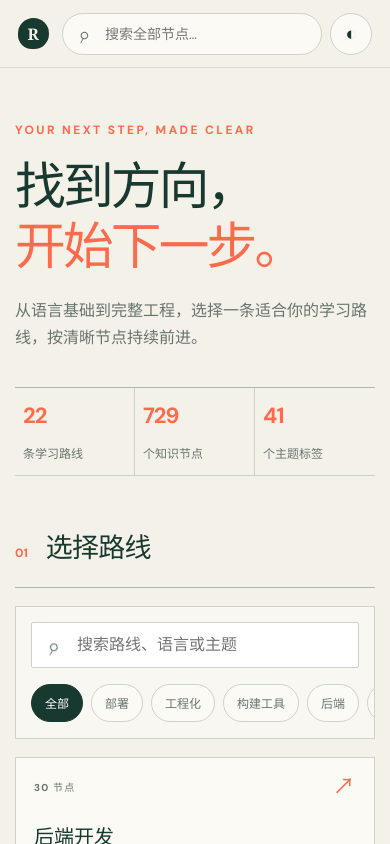
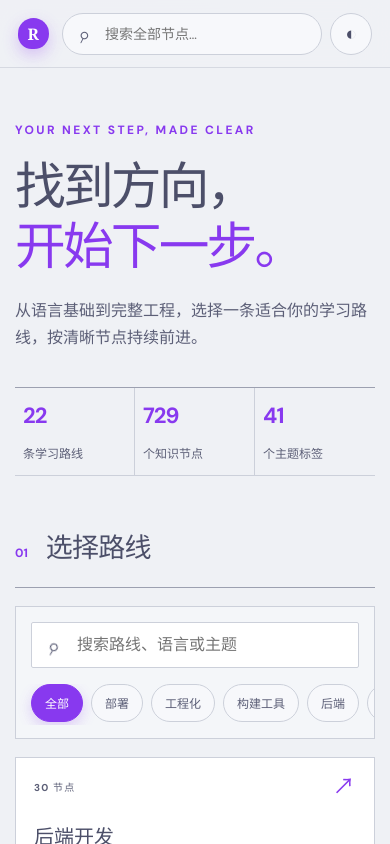
Before and after one commit to deantook/roadmap, a React (Vite) app: page / in a window 390 px wide. Shown: the top 844 px of the page. Built offline with nearby package versions, Linux system fonts and the light colour scheme; a web font is replaced by a local one.

Commit message:
Refactor theme management in App component to use useLayoutEffect for immediate updates. Update CSS variables for improved light and dark themes, enhancing overall UI aesthetics and responsiveness.

```diff
--- a/src/styles.css
+++ b/src/styles.css
@@ -2,22 +2,29 @@
 
 :root {
   color-scheme: light;
-  --bg: #f4f1e8;
-  --surface: #fbfaf5;
+  /* Catppuccin Latte */
+  --bg: #eff1f5;
+  --surface: #f7f8fb;
   --surface-strong: #ffffff;
-  --ink: #18392f;
-  --muted: #68756f;
-  --line: #ccd3c8;
-  --line-strong: #aeb9ad;
-  --accent: #ff694c;
-  --accent-soft: #ffe0d7;
-  --green: #2d725c;
-  --green-soft: #dcebe1;
-  --yellow: #b88928;
-  --yellow-soft: #f4e7bd;
-  --blue: #56708f;
-  --blue-soft: #dfe7ef;
-  --shadow: 0 18px 50px rgba(32, 55, 46, 0.08);
+  --card-surface: #ffffff;
+  --ink: #4c4f69;
+  --muted: #5c5f77;
+  --line: #ccd0da;
+  --line-strong: #9ca0b0;
+  --accent: #8839ef;
+  --accent-strong: #6d2cc0;
+  --accent-soft: #eadcff;
+  --on-accent: #ffffff;
+  --green: #40a02b;
+  --green-soft: #e1f1dc;
+  --yellow: #b56d00;
+  --yellow-soft: #f9e8c7;
+  --blue: #1e66f5;
+  --blue-soft: #dce7ff;
+  --focus: #7287fd;
+  --overlay: rgba(76, 79, 105, .48);
+  --shadow: 0 18px 50px rgba(76, 79, 105, .14);
+  --drawer-shadow: rgba(76, 79, 105, .2);
   font-family: 'DM Sans', 'Noto Sans SC', system-ui, sans-serif;
   background: var(--bg);
   color: var(--ink);
@@ -26,31 +33,45 @@
 
 :root[data-theme='dark'] {
   color-scheme: dark;
-  --bg: #10251f;
-  --surface: #17312a;
-  --surface-strong: #1c3a32;
-  --ink: #f5f0e4;
-  --muted: #aebdb6;
-  --line: #345149;
-  --line-strong: #587068;
-  --accent: #ff8067;
-  --accent-soft: #5a332d;
-  --green: #80c8ad;
-  --green-soft: #244c3f;
-  --yellow: #e3bd61;
-  --yellow-soft: #4d4328;
-  --blue: #a4bdd8;
-  --blue-soft: #2c4155;
-  --shadow: 0 18px 50px rgba(0, 0, 0, 0.22);
+  /* Catppuccin Mocha */
+  --bg: #1e1e2e;
+  --surface: #27273a;
+  --surface-strong: #313244;
+  --card-surface: #38394c;
+  --ink: #cdd6f4;
+  --muted: #a6adc8;
+  --line: #45475a;
+  --line-strong: #6c7086;
+  --accent: #cba6f7;
+  --accent-strong: #b4befe;
+  --accent-soft: #45375a;
+  --on-accent: #1e1e2e;
+  --green: #a6e3a1;
+  --green-soft: #304c3a;
+  --yellow: #f9e2af;
+  --yellow-soft: #50482f;
+  --blue: #89b4fa;
+  --blue-soft: #334566;
+  --focus: #b4befe;
+  --overlay: rgba(17, 17, 27, .72);
+  --shadow: 0 20px 56px rgba(17, 17, 27, .4);
+  --drawer-shadow: rgba(17, 17, 27, .58);
 }
 
 * { box-sizing: border-box; }
 html { scroll-behavior: smooth; }
-body { margin: 0; min-width: 320px; min-height: 100vh; background: var(--bg); }
+body {
+  margin: 0;
+  min-width: 320px;
+  min-height: 100vh;
+  background:
+    radial-gradient(circle at 12% -8%, color-mix(in srgb, var(--accent) 10%, transparent) 0, transparent 32rem),
+    var(--bg);
+}
 button, input { font: inherit; }
 a { color: inherit; }
 button, a { -webkit-tap-highlight-color: transparent; }
-:focus-visible { outline: 3px solid color-mix(in srgb, var(--accent) 75%, white); outline-offset: 3px; }
+:focus-visible { outline: 3px solid var(--focus); outline-offset: 3px; }
 
 .app-shell { min-height: 100vh; }
 .site-header {
@@ -68,10 +89,10 @@ button, a { -webkit-tap-highlight-color: transparent; }
 }
 
 .brand { display: flex; align-items: center; gap: 11px; font-weight: 700; text-decoration: none; letter-spacing: .05em; }
-.brand-mark { width: 31px; height: 31px; display: grid; place-items: center; background: var(--ink); color: var(--bg); font-family: Georgia, serif; border-radius: 50% 50% 48% 44%; }
+.brand-mark { width: 31px; height: 31px; display: grid; place-items: center; background: var(--accent); color: var(--on-accent); font-family: Georgia, serif; border-radius: 50% 50% 48% 44%; box-shadow: 0 6px 16px color-mix(in srgb, var(--accent) 28%, transparent); }
 .header-actions { display: flex; align-items: center; gap: 12px; }
 .icon-button { width: 42px; height: 42px; border: 1px solid var(--line); border-radius: 50%; background: var(--surface); color: var(--ink); cursor: pointer; font-size: 19px; }
-.icon-button:hover { border-color: var(--accent); transform: rotate(12deg); }
+.icon-button:hover { color: var(--accent-strong); border-color: var(--accent); background: var(--accent-soft); transform: rotate(12deg); }
 
 .search { width: min(330px, 38vw); position: relative; }
 .search input { width: 100%; height: 42px; padding: 0 16px 0 42px; color: var(--ink); background: var(--surface); border: 1px solid var(--line); border-radius: 24px; outline: none; }
@@ -117,10 +138,12 @@ footer { display: flex; align-items: center; justify-content: space-between; gap
 .tag-filters { display: flex; flex-wrap: wrap; gap: 8px; }
 .tag-filters button { min-height: 38px; padding: 7px 13px; border: 1px solid var(--line); border-radius: 20px; color: var(--muted); background: var(--surface); cursor: pointer; font-size: 12px; font-weight: 600; }
 .tag-filters button:hover { color: var(--ink); border-color: var(--line-strong); }
-.tag-filters button.active { color: var(--surface-strong); border-color: var(--ink); background: var(--ink); }
+.tag-filters button.active { color: var(--on-accent); border-color: var(--accent); background: var(--accent); box-shadow: 0 5px 14px color-mix(in srgb, var(--accent) 22%, transparent); }
 .roadmap-grid { display: grid; grid-template-columns: repeat(4, minmax(0, 1fr)); gap: 12px; }
-.roadmap-card { min-height: 204px; position: relative; display: flex; flex-direction: column; justify-content: space-between; gap: 18px; padding: 18px; background: var(--surface); border: 1px solid var(--line); text-decoration: none; transition: transform .22s ease, border-color .22s ease, box-shadow .22s ease; }
-.roadmap-card:hover { transform: translateY(-5px); border-color: var(--accent); box-shadow: var(--shadow); }
+.roadmap-card { min-height: 204px; position: relative; display: flex; flex-direction: column; justify-content: space-between; gap: 18px; padding: 18px; overflow: hidden; background: var(--card-surface); border: 1px solid var(--line); text-decoration: none; transition: transform .22s ease; }
+.roadmap-card::before { content: ''; position: absolute; inset: 0 0 auto; height: 3px; background: linear-gradient(90deg, var(--accent), color-mix(in srgb, var(--blue) 70%, var(--green))); opacity: 0; transition: opacity .22s ease; }
+.roadmap-card:hover::before { opacity: 1; }
+.roadmap-card:hover { transform: translateY(-5px); border-color: var(--accent); box-shadow: var(--shadow); transition: transform .22s ease, border-color .22s ease, box-shadow .22s ease; }
 .card-meta { display: flex; align-items: center; justify-content: space-between; color: var(--muted); font-size: 10px; font-weight: 700; letter-spacing: .12em; text-transform: uppercase; }
 .card-arrow { color: var(--accent); font-size: 22px; line-height: 1; }
 .roadmap-card h3 { margin: 0 0 8px; font-size: clamp(20px, 1.9vw, 25px); line-height: 1.2; }
@@ -131,7 +154,7 @@ footer { display: flex; align-items: center; justify-content: space-between; gap
 .filter-empty > span { color: var(--accent); font-size: 38px; transform: rotate(-18deg); }
 .filter-empty h3 { margin: 8px 0 4px; font-size: 23px; }
 .filter-empty p { margin: 0; color: var(--muted); }
-.filter-empty button { margin-top: 20px; padding: 10px 16px; border: 1px solid var(--ink); border-radius: 2px; color: var(--bg); background: var(--ink); cursor: pointer; }
+.filter-empty button { margin-top: 20px; padding: 10px 16px; border: 1px solid var(--accent); border-radius: 2px; color: var(--on-accent); background: var(--accent); cursor: pointer; }
 
 .roadmap-page { max-width: 880px; margin: 0 auto; padding-top: 26px; }
 .breadcrumbs { display: flex; align-items: center; flex-wrap: wrap; gap: 9px; color: var(--muted); font-size: 13px; }
@@ -156,8 +179,8 @@ footer { display: flex; align-items: center; justify-content: space-between; gap
 .tree .tree { margin: 10px 0 0 22px; padding-top: 4px; }
 .tree .tree::before { top: 0; }
 
-.node-card { display: block; padding: 15px 18px; background: var(--surface); border: 1px solid var(--line); border-radius: 3px; box-shadow: 0 8px 24px rgba(33, 55, 45, .035); transition: border-color .25s, box-shadow .25s, transform .25s, background-color .25s; }
-.node-card:hover { border-color: var(--line-strong); box-shadow: var(--shadow); }
+.node-card { display: block; padding: 15px 18px; background: var(--card-surface); border: 1px solid var(--line); border-radius: 3px; box-shadow: 0 8px 24px color-mix(in srgb, var(--ink) 4%, transparent); transition: transform .25s; }
+.node-card:hover { border-color: var(--line-strong); box-shadow: var(--shadow); transition: border-color .25s, box-shadow .25s, transform .25s; }
 .node-summary { position: relative; min-height: 58px; display: flex; align-items: center; cursor: pointer; overflow: hidden; }
 .node-summary:hover { transform: translateX(3px); border-color: var(--accent); }
 .node-open-button { position: absolute; inset: 0; z-index: 1; width: 100%; height: 100%; padding: 0; border: 0; background: transparent; cursor: pointer; }
@@ -180,7 +203,7 @@ footer { display: flex; align-items: center; justify-content: space-between; gap
 .resource-link { display: inline-block; margin-top: 16px; color: var(--green); font-size: 13px; font-weight: 700; text-underline-offset: 4px; }
 .resource-link:hover { color: var(--accent); }
 
-.reference-card { position: relative; min-height: 92px; overflow: hidden; padding-right: 130px; color: var(--ink); text-decoration: none; border-color: color-mix(in srgb, var(--accent) 45%, var(--line)); background: linear-gradient(120deg, var(--surface) 0 72%, var(--accent-soft) 72%); }
+.reference-card { position: relative; min-height: 92px; overflow: hidden; padding-right: 130px; color: var(--ink); text-decoration: none; border-color: color-mix(in srgb, var(--accent) 45%, var(--line)); background: linear-gradient(120deg, var(--card-surface) 0 72%, var(--accent-soft) 72%); }
 .reference-card:hover { border-color: var(--accent); transform: translateX(4px); }
 .reference-kicker { display: block; margin-bottom: 7px; color: var(--accent); font-size: 10px; font-weight: 700; letter-spacing: .14em; text-transform: uppercase; }
 .enter-label { position: absolute; right: 22px; top: 50%; color: var(--accent); font-size: 12px; font-weight: 700; transform: translateY(-50%); }
@@ -193,15 +216,15 @@ footer { display: flex; align-items: center; justify-content: space-between; gap
 .message-code { color: var(--accent); font-family: 'Playfair Display', serif; font-size: 20px; font-style: italic; }
 .message-page h1 { margin: 12px 0; font-size: clamp(36px, 6vw, 58px); }
 .message-page > p { color: var(--muted); }
-.primary-button { display: inline-block; margin-top: 22px; padding: 13px 20px; background: var(--ink); color: var(--bg); text-decoration: none; border-radius: 4px; font-weight: 700; }
+.primary-button { display: inline-block; margin-top: 22px; padding: 13px 20px; background: var(--accent); color: var(--on-accent); text-decoration: none; border-radius: 4px; font-weight: 700; }
 .error-page { text-align: left; }
 .error-page ul { margin: 28px 0; padding: 0; list-style: none; }
 .error-page li { margin: 10px 0; padding: 13px; background: var(--accent-soft); border-left: 3px solid var(--accent); overflow-wrap: anywhere; }
 .empty-state { padding: 50px; color: var(--muted); border: 1px dashed var(--line-strong); text-align: center; }
 
 .drawer-layer { position: fixed; inset: 0; z-index: 60; }
-.drawer-backdrop { position: absolute; inset: 0; width: 100%; height: 100%; padding: 0; border: 0; background: rgba(5, 18, 14, .48); cursor: default; animation: drawer-fade .2s ease-out both; }
-.node-drawer { position: absolute; top: 0; right: 0; width: min(460px, 92vw); height: 100%; display: flex; flex-direction: column; color: var(--ink); background: var(--surface-strong); border-left: 1px solid var(--line); box-shadow: -22px 0 70px rgba(5, 18, 14, .22); animation: drawer-in .28s cubic-bezier(.2, .8, .2, 1) both; }
+.drawer-backdrop { position: absolute; inset: 0; width: 100%; height: 100%; padding: 0; border: 0; background: var(--overlay); cursor: default; animation: drawer-fade .2s ease-out both; }
+.node-drawer { position: absolute; top: 0; right: 0; width: min(460px, 92vw); height: 100%; display: flex; flex-direction: column; color: var(--ink); background: var(--surface-strong); border-left: 1px solid color-mix(in srgb, var(--accent) 10%, var(--line)); box-shadow: -12px 0 36px var(--drawer-shadow); animation: drawer-in .28s cubic-bezier(.2, .8, .2, 1) both; }
 .drawer-header { height: 76px; display: flex; align-items: center; justify-content: space-between; flex: 0 0 auto; padding: 0 30px; border-bottom: 1px solid var(--line); }
 .drawer-kicker, .drawer-label { color: var(--muted); font-size: 10px; font-weight: 700; letter-spacing: .16em; text-transform: uppercase; }
 .drawer-close { width: 38px; height: 38px; border: 1px solid var(--line); border-radius: 50%; color: var(--ink); background: var(--surface); font-size: 24px; line-height: 1; cursor: pointer; }
@@ -217,8 +240,8 @@ footer { display: flex; align-items: center; justify-content: space-between; gap
 .drawer-status { flex: 0 0 auto; padding: 8px 12px; font-size: 12px; }
 .drawer-meta { margin: 0; color: var(--muted); font-size: 14px; line-height: 1.7; }
 .drawer-footer { flex: 0 0 auto; padding: 24px 36px 30px; border-top: 1px solid var(--line); }
-.drawer-resource { display: flex; align-items: center; justify-content: space-between; padding: 16px 18px; color: var(--bg); background: var(--ink); border-radius: 3px; font-weight: 700; text-decoration: none; }
-.drawer-resource:hover { color: var(--accent-soft); }
+.drawer-resource { display: flex; align-items: center; justify-content: space-between; padding: 16px 18px; color: var(--on-accent); background: var(--accent); border-radius: 3px; font-weight: 700; text-decoration: none; }
+.drawer-resource:hover { background: var(--accent-strong); }
 @keyframes drawer-fade { from { opacity: 0; } }
 @keyframes drawer-in { from { transform: translateX(100%); } }
 
```
Also changed, not shown: src/App.tsx (+10 -3 lines).
